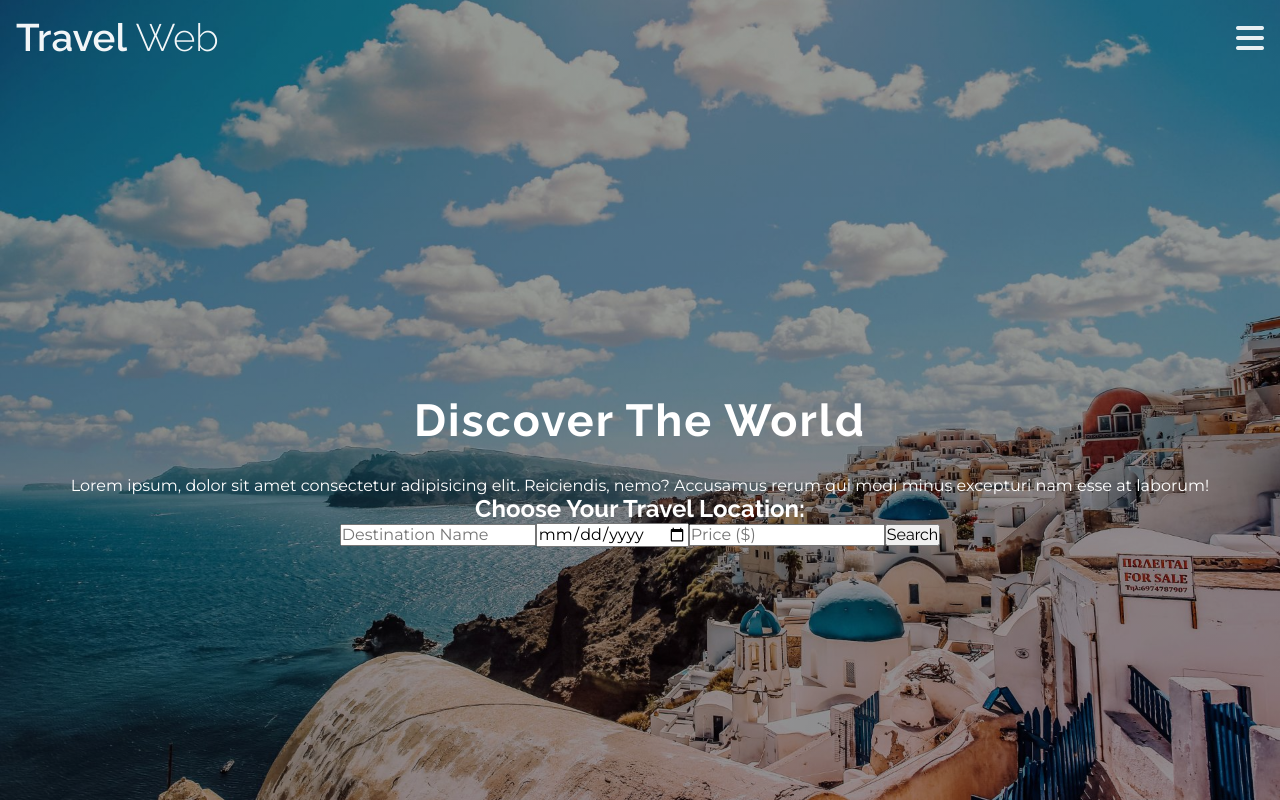
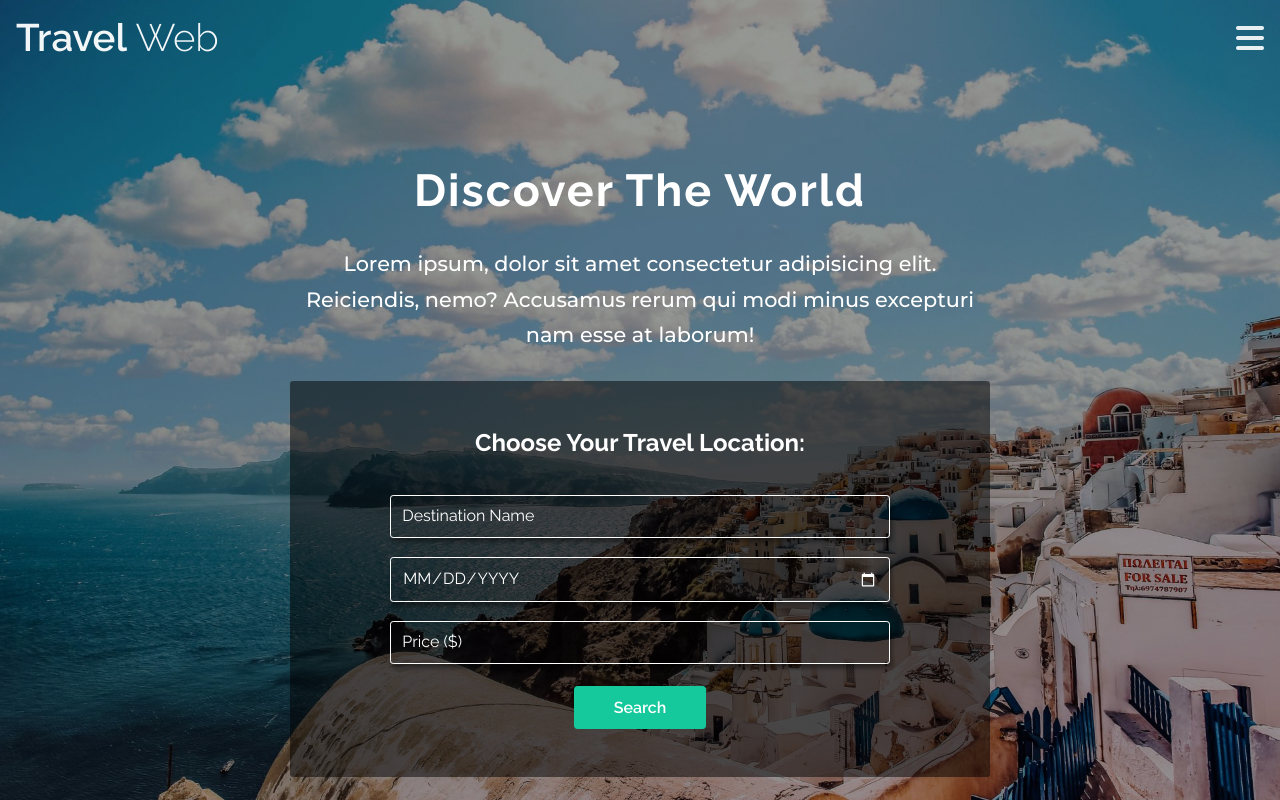
Before and after one commit to Zeynab-jalalian/Travel-Web, a plain HTML site: page index.html in a window 1280 px wide. Drawn offline with Linux system fonts and the light colour scheme.

Commit message:
navbar and header

```diff
--- a/css/style.css
+++ b/css/style.css
@@ -109,13 +109,21 @@ header {
     flex-direction: column;
     text-align: center;
     color: #fff;
-    background: linear-gradient(rgba(0,0,0,0.4),rgba(0,0,0,0.4)),url(../img/hb.jpg) center/cover no-repeat;
+    background: linear-gradient(rgba(0, 0, 0, 0.4), rgba(0, 0, 0, 0.4)), url(../img/hb.jpg) center/cover no-repeat;
 }
 
 .header-title h1 {
     font-size: 2.8rem;
     letter-spacing: 2px;
     animation: anim1 1.1s both;
+}
+
+.header-title p {
+    margin: 1.8rem auto;
+    max-width: 700px;
+    font-weight: 500;
+    font-size: 1.3rem;
+    line-height: 1.7;
 }
 
 @keyframes anim1 {
@@ -156,8 +164,48 @@ header {
         animation-timing-function: ease-in;
     }
 
-    100%{
+    100% {
         transform: translateY(0);
         animation-timing-function: ease-out;
     }
 }
+
+.header-form {
+    background: rgba(0, 0, 0, 0.5);
+    padding: 3rem 0;
+    border-radius: 0.2rem;
+}
+
+.header-form h3 {
+    font-size: 1.2rem;
+}
+
+.header-form form {
+    flex-direction: column;
+    margin-top: 1.8rem;
+}
+
+.header-form form .form-control {
+    box-shadow: 2px 4px 4px rgba(0, 0, 0, 0.4);
+}
+
+.header-form input[type="date"] {
+    text-transform: uppercase;
+}
+
+.header-form input:not([type="submit"])::placeholder {
+    color: #fff;
+}
+::-webkit-calendar-picker-indicator{
+    filter: invert(1);
+}
+
+.header-form .btn{
+    margin-top: 0.8rem;
+}
+
+.navbar-cng{
+    background: #fff;
+    box-shadow: 0 4px 5px 0px rgba(48,48,48,0.2);
+    transition: var(--trans);
+}
--- a/css/utility.css
+++ b/css/utility.css
@@ -34,8 +34,42 @@ input[type="submit"] {
     margin: 0 auto;
 }
 
-.flex{
+.flex {
     display: flex;
     align-items: center;
     justify-content: center;
 }
+
+.text {
+    font-weight: 400;
+    opacity: 0.9;
+    line-height: 1.6;
+    letter-spacing: 1px;
+}
+
+.form-control {
+    width: 100%;
+    margin: 0.6rem 0;
+    max-width: 500px;
+    border: 1px solid #fff;
+    padding: 0.7rem;
+    font-size: 1rem;
+    font-family: "Raleway", sans-serif;
+    color: #fff;
+    background: transparent;
+    border-radius: 0.2rem;
+}
+
+.btn {
+    padding: 0.7rem 2.4rem;
+    border-radius: 0.2rem;
+    font-weight: 600;
+    color: #fff;
+    background: var(--green);
+    border: 1px solid var(--green);
+}
+
+.btn:hover {
+    opacity: 0.9;
+    transition: var(--trans);
+}
```
